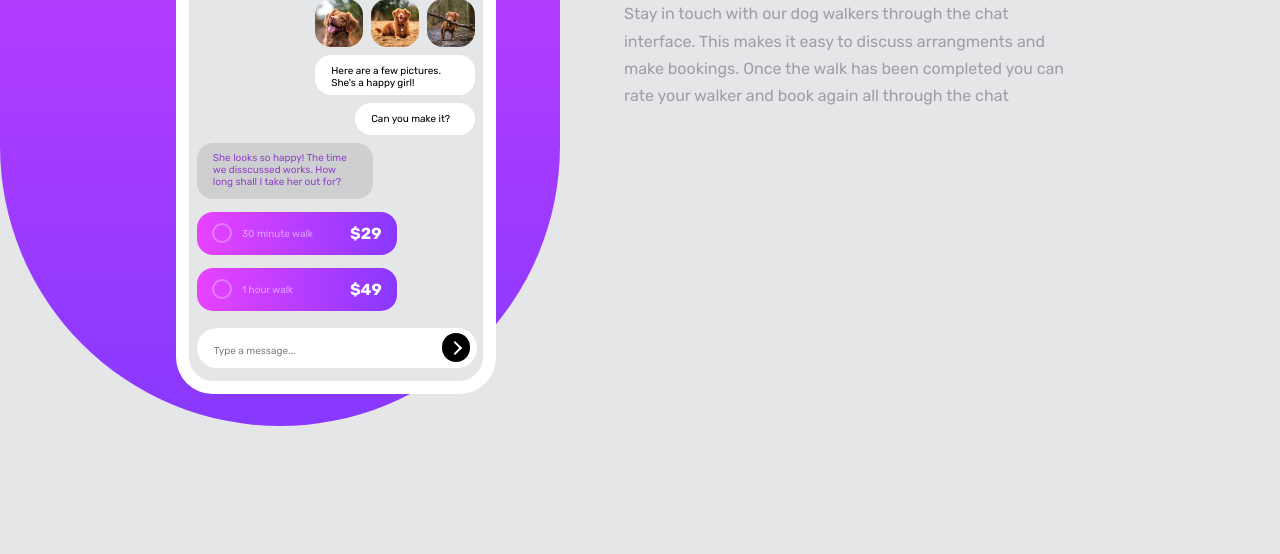
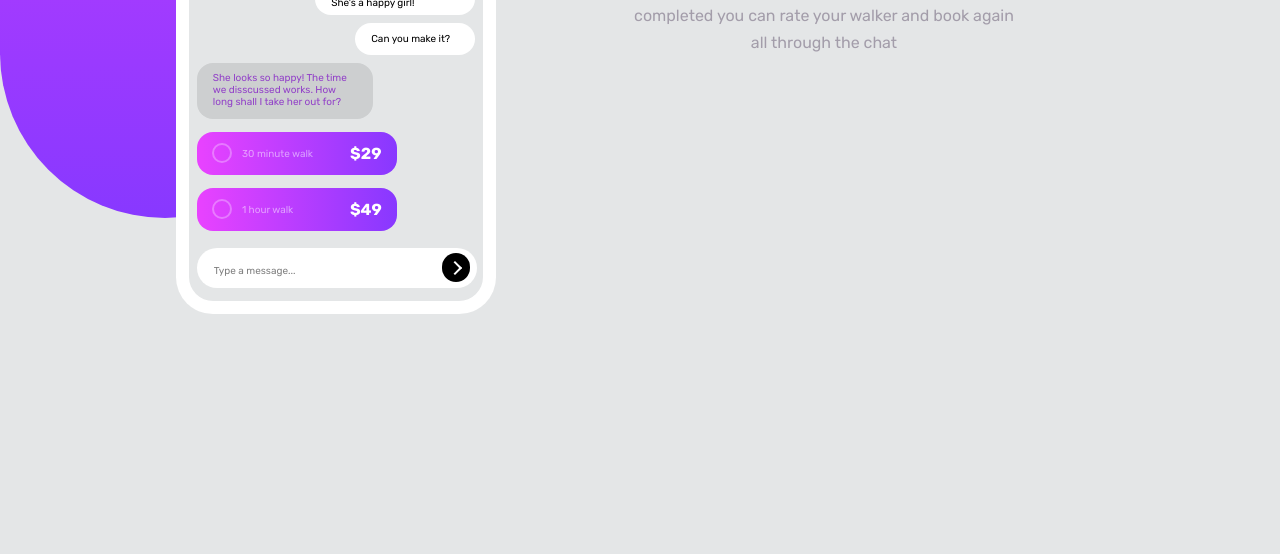
Before and after one commit to Rlevel87/chat-app-css-responsive, a plain HTML site: page index.html in a window 1280 px wide. Shown: the part 454-1008 px from the top of the page. After the commit the page ends 928 px from the top, so only its background shows below. Drawn offline with Linux system fonts and the light colour scheme.

Commit message:
Add files via upload

```diff
--- a/index.html
+++ b/index.html
@@ -5,6 +5,7 @@
     <meta name="viewport" content="width=device-width, initial-scale=1.0">
     <link rel="stylesheet" href="styles.css">
     <link rel="stylesheet" href="https://fonts.googleapis.com/css2?family=Rubik:wght@400;500;700&display=swap">
+    <link rel="icon" href="favicon-32x32.png">
     <title>Chat app css illustration</title>
 </head>
 <body>
--- a/styles.css
+++ b/styles.css
@@ -25,7 +25,7 @@ body {
     position: absolute;
     z-index: -1;
     background-image: linear-gradient(var(--LightMagenta), var(--LightViolet));
-    width: 35em;
+    width: 35.6em;
     height: 60em;
     margin-top: -20em;
     border-bottom-right-radius: 20em;
@@ -34,7 +34,7 @@ body {
 .container {
     display: flex;
     justify-content: center;
-    margin-top: 15em;
+    margin-top: 10em;
     gap: 8em;
 }
 .left {
@@ -283,6 +283,23 @@ background-color:  hsl(200, 4%, 81%);
     margin-left: 83em;
     margin-top: -40em;
 }
+@media (max-width: 1440px) {
+    .contentright {
+        text-align: center;
+        margin-right: 5em;
+        margin-top: 10em;
+    }
+    .backgroundleft {
+        position: absolute;
+        z-index: -1;
+        background-image: linear-gradient(var(--LightMagenta), var(--LightViolet));
+        width: 20.6em;
+        height: 52em;
+        margin-top: -20em;
+        border-bottom-right-radius: 20em;
+        border-bottom-left-radius: 20em;
+    }
+    }
 @media (max-width: 1157px) {
 .container {
     max-width: 18em;
@@ -300,7 +317,7 @@ background-color:  hsl(200, 4%, 81%);
     position: absolute;
     z-index: -1;
     background-image: linear-gradient(var(--LightMagenta), var(--LightViolet));
-    width: 15em;
+    width: 20em;
     height: 52em;
     margin-top: -20em;
     border-bottom-right-radius: 20em;
```
Also changed, not shown: favicon-32x32.png (added).
